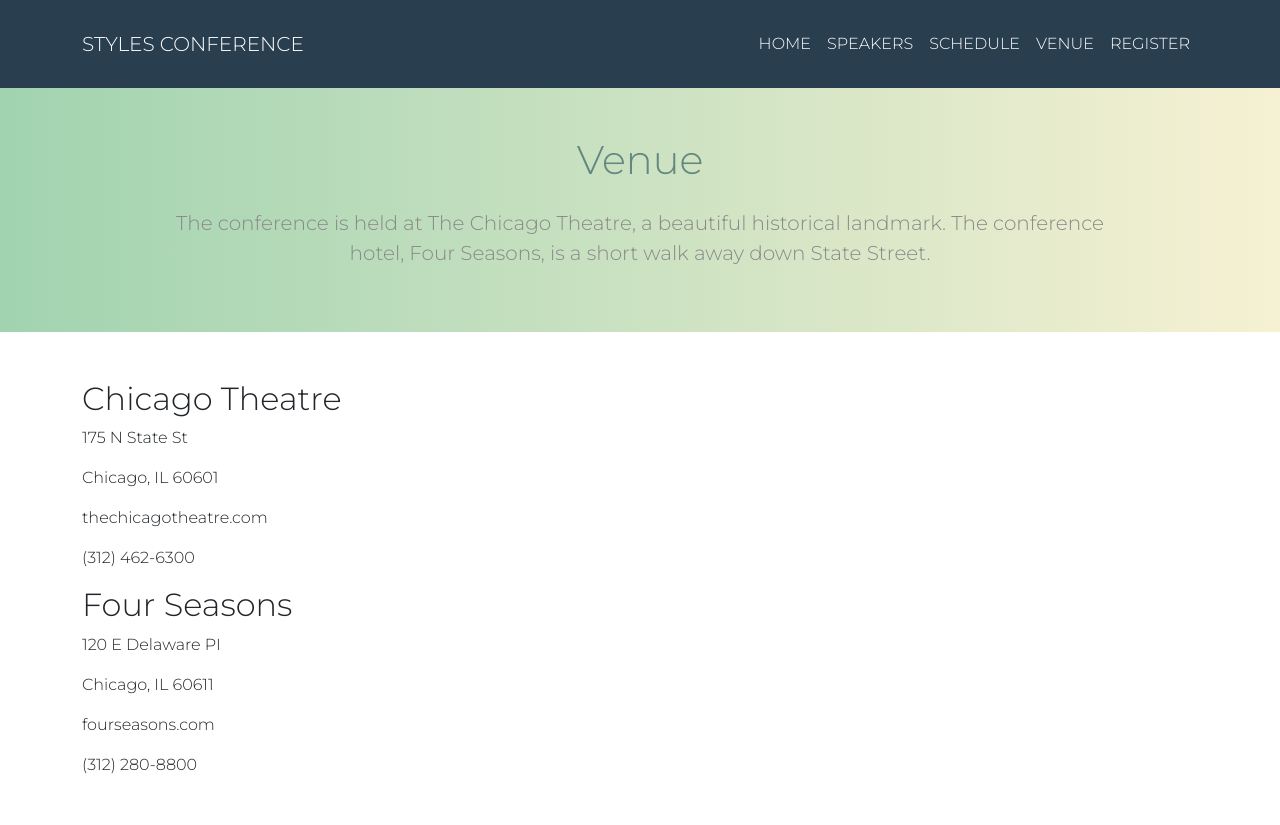
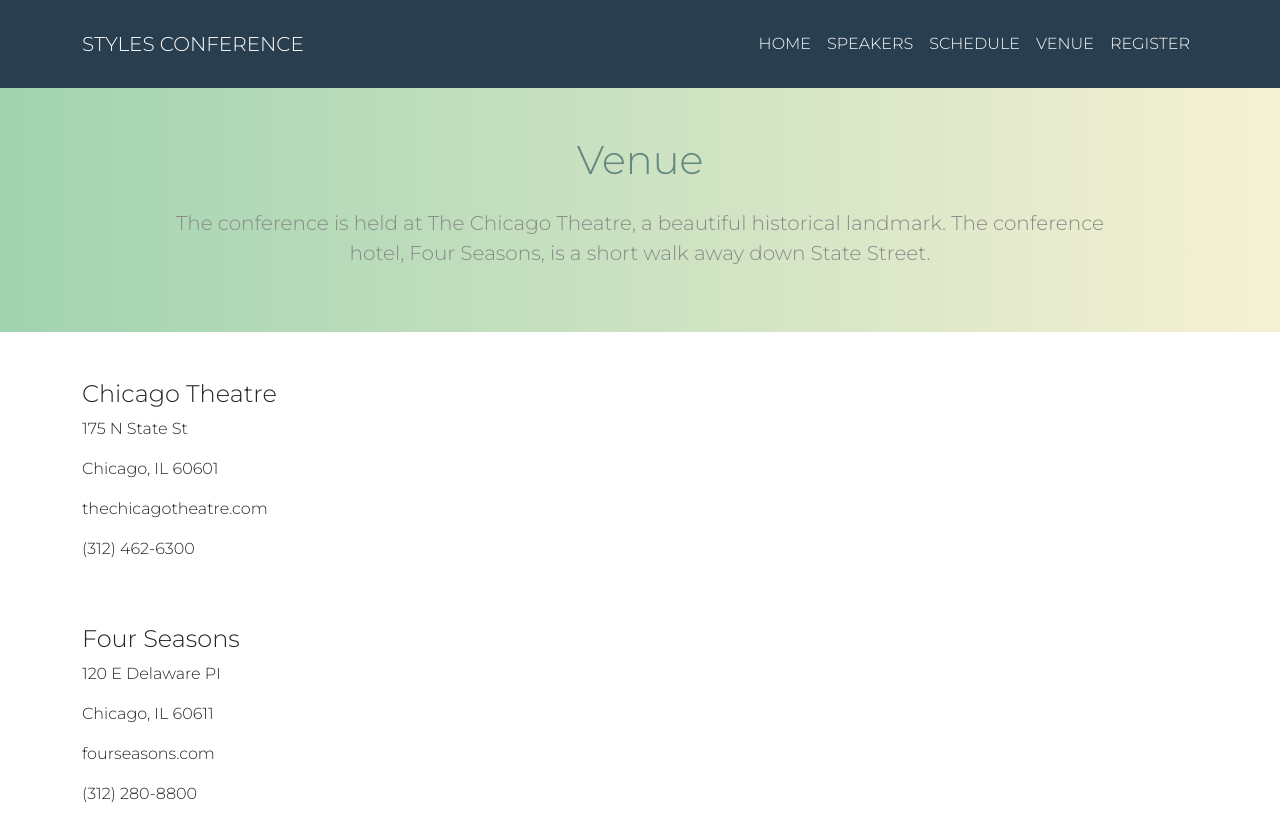
Before and after one commit to brafii/event-website, a plain HTML site: page venue.html in a window 1280 px wide. Shown: the top 825 px of the page. Drawn offline with nearby package versions, Linux system fonts and the light colour scheme.

Commit message:
venue page

```diff
--- a/venue.html
+++ b/venue.html
@@ -54,7 +54,7 @@
             <div class="row">
 
                 <div class="col-md">
-                    <h2>Chicago Theatre</h2>
+                    <h4>Chicago Theatre</h4>
                     <p>175 N State St</p>
                     <p>Chicago, IL 60601</p>
                     <p>thechicagotheatre.com</p>
@@ -65,10 +65,10 @@
                 </div>
             </div>
 
-            <div class="row">
+            <div class="row mt-5">
 
                 <div class="col-md">
-                    <h2>Four Seasons</h2>
+                    <h4>Four Seasons</h4>
                     <p>120 E Delaware PI</p>
                     <p>Chicago, IL 60611</p>
                     <p>fourseasons.com</p>
```
